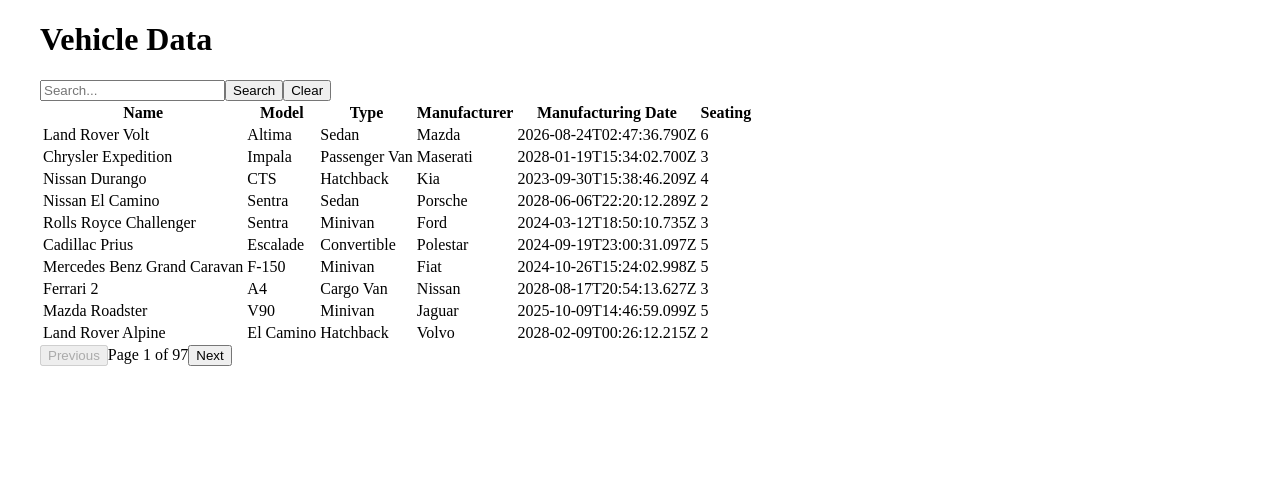
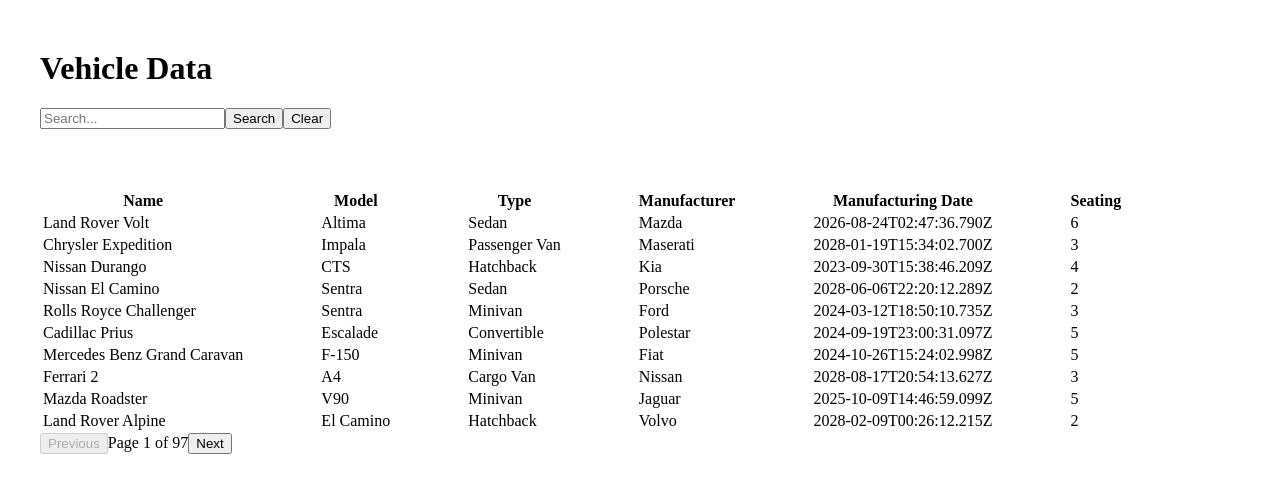
Before and after one commit to anushreejha/VehicleData, a Next.js app: page / in a window 1280 px wide. Shown: the top 492 px of the page. Built offline with nearby package versions, Linux system fonts and the light colour scheme.

Commit message:
Updates 2

```diff
--- a/src/components/PaginatedTable.tsx
+++ b/src/components/PaginatedTable.tsx
@@ -34,8 +34,11 @@
         <thead>
           <tr className="bg-gray-200">
             {displayData.length > 0 &&
-              Object.keys(displayData[0]).map((key) => (
-                <th key={key} className="px-4 py-2">{key}</th>
+              Object.keys(displayData[0]).map((key, index) => (
+                <>
+                  <th key={`${key}-${index}`} className="px-4 py-2">{key}</th>
+                  {index < Object.keys(displayData[0]).length - 1 && <th className="px-4" style={{ width: '70px' }}></th>}
+                </>
               ))}
           </tr>
         </thead>
@@ -43,7 +46,10 @@
           {displayData.map((vehicle, index) => (
             <tr key={index} className="border-b">
               {Object.values(vehicle).map((value, index) => (
-                <td key={index} className="px-4 py-2 border">{String(value)}</td>
+                <>
+                  <td key={`${value}-${index}`} className="px-4 py-2 border">{String(value)}</td>
+                  {index < Object.values(vehicle).length - 1 && <td className="px-4" style={{ width: '70px' }}></td>}
+                </>
               ))}
             </tr>
           ))}
--- a/src/components/SearchForm.tsx
+++ b/src/components/SearchForm.tsx
@@ -23,14 +23,15 @@
   };
 
   return (
-    <form onSubmit={handleSubmit}>
+    <form onSubmit={handleSubmit} className="flex items-center">
       <input
         type="text"
         placeholder="Search..."
         value={query}
         onChange={handleInputChange}
+        className="mr-3"
       />
-      <button type="submit">Search</button>
+      <button type="submit" className="mr-3">Search</button>
       <button type="button" onClick={handleClear}>Clear</button>
     </form>
   );
--- a/src/pages/index.tsx
+++ b/src/pages/index.tsx
@@ -32,8 +32,12 @@
     <div className="container mx-auto px-4 py-8">
       <div className="flex justify-between items-center mb-4">
         <h1 className="text-3xl font-bold">Vehicle Data</h1>
+        {/* Use a spacer to push the search bar to the right */}
+        <div></div>
         <SearchForm onSearch={handleSearch} onClear={handleClearSearch} />
       </div>
+      {/* Insert a blank row */}
+      <div style={{ height: '60px' }}></div>
       <div className="mt-8">
         <PaginatedTable data={filteredVehicles} itemsPerPage={10} onSearch={handleSearch} onClear={handleClearSearch} />
       </div>
--- a/src/styles/index.css
+++ b/src/styles/index.css
@@ -2,4 +2,5 @@
     max-width: 1200px;
     margin-left: auto;
     margin-right: auto;
+    margin-top: 50px;
   }
```
